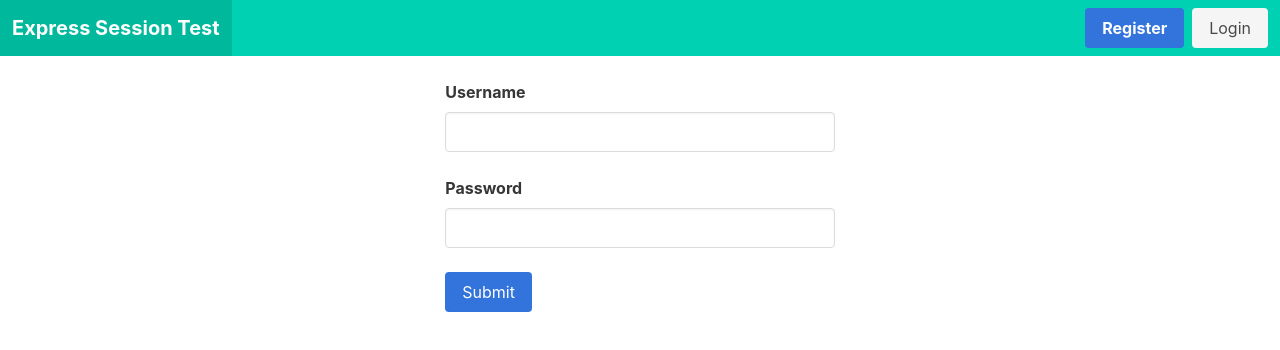
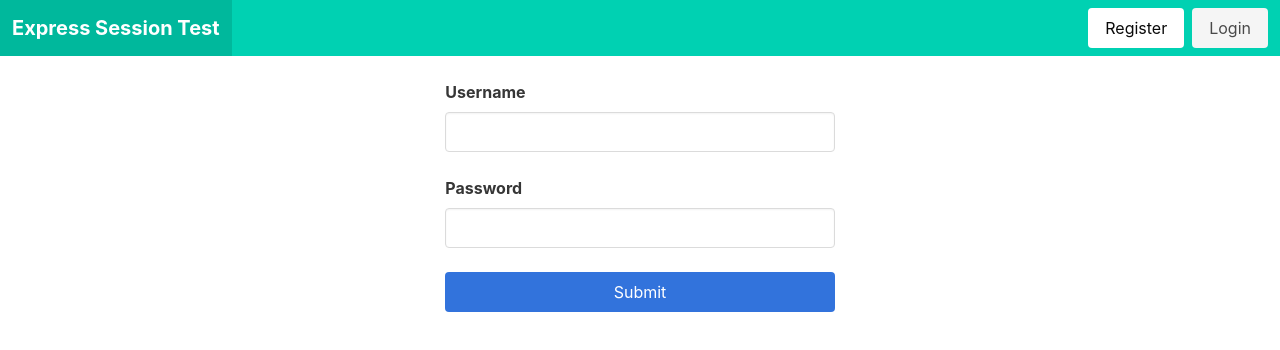
Before and after one commit to lwerner27/session-test-app, a React (Create React App) app in the folder client/: page /login in a window 1280 px wide. Shown: the top 350 px of the page. Built offline with nearby package versions, Linux system fonts and the light colour scheme.

Commit message:
Made style changes to the navbar.

```diff
--- a/client/src/components/Navbar.js
+++ b/client/src/components/Navbar.js
@@ -35,7 +35,9 @@ const Navbar = ({ toggleBurger, burgerActive }) => {
 
             <div
                 id='navbarBasicExample'
-                className={`navbar-menu ${burgerActive ? 'is-active' : ''}`}
+                className={`navbar-menu is-link ${
+                    burgerActive ? 'is-active' : ''
+                }`}
             >
                 <div className='navbar-end'>
                     <div className='navbar-item'>
@@ -43,9 +45,9 @@ const Navbar = ({ toggleBurger, burgerActive }) => {
                             <Link
                                 to='/registration'
                                 as='a'
-                                className='button is-link'
+                                className='button is-white'
                             >
-                                <strong>Register</strong>
+                                Register
                             </Link>
                             <Link
                                 to='/login'
--- a/client/src/pages/Login.js
+++ b/client/src/pages/Login.js
@@ -59,7 +59,7 @@ class Login extends React.Component {
                                 </div>
                                 <div className='columns'>
                                     <div className='column'>
-                                        <button className='button is-link'>
+                                        <button className='button is-link is-fullwidth'>
                                             Submit
                                         </button>
                                     </div>
```
